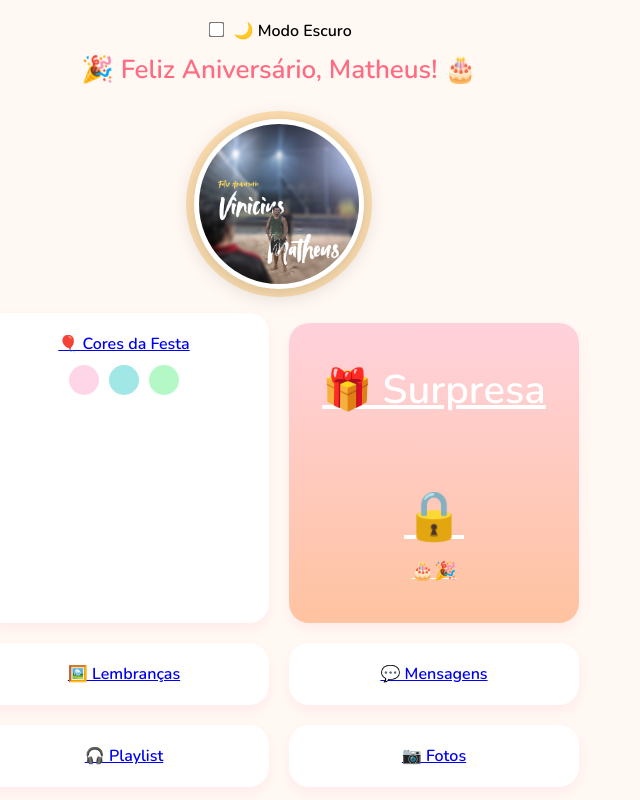
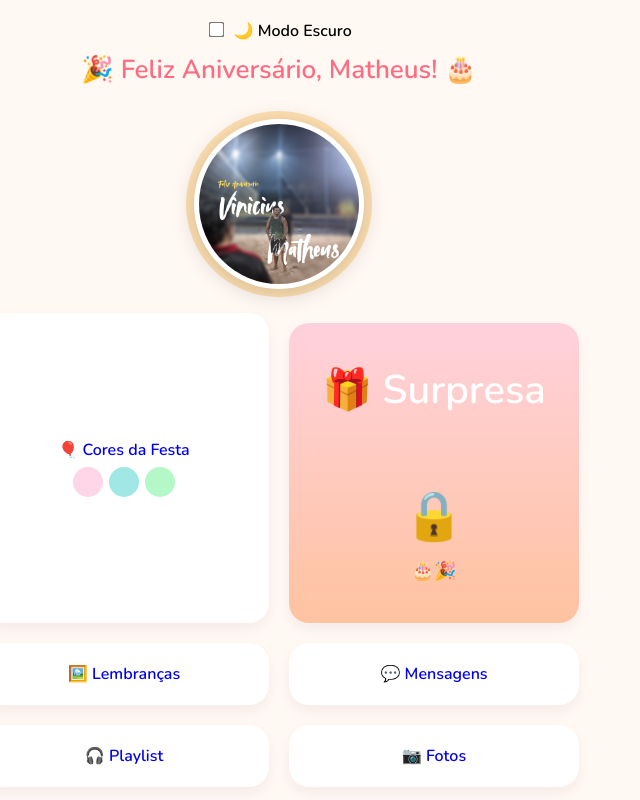
Before and after one commit to DigasDeu/MatheusMarinho, a plain HTML site: page pagina_principal.html in a window 1280 px wide. Shown: the top 800 px of the page, without its empty margins (361-1001 px from the left). Drawn offline with nearby package versions, Linux system fonts and the light colour scheme.

Commit message:
presente

```diff
--- a/pagina_principal.html
+++ b/pagina_principal.html
@@ -21,7 +21,7 @@
 
   <div class="container">
 
-    <a class="button" href="mensagem_para_você.html">
+    <a class="button festa-cores" href="mensagem_para_você.html">
       🎈 Cores da Festa
       <div class="circle-colors">
         <div class="circle c1"></div>
@@ -57,5 +57,21 @@
 
 
   </div>
+
+  <audio id="bg-music" src="keshi - UNDERSTAND Piano Cover Sheets.mp3" autoplay loop></audio>
+
+  <script>
+  window.addEventListener('DOMContentLoaded', function() {
+    const audio = document.getElementById('bg-music');
+    function playAudio() {
+      audio.play();
+      document.removeEventListener('click', playAudio);
+      document.removeEventListener('touchstart', playAudio);
+    }
+    document.addEventListener('click', playAudio);
+    document.addEventListener('touchstart', playAudio);
+  });
+  </script>
+
 </body>
 </html>
--- a/styles.css
+++ b/styles.css
@@ -127,7 +127,7 @@ body:not(:has(#darkToggle:checked)) .header {
 
 body:not(:has(#darkToggle:checked)) .button {
   background-color: #ffffff;
-  box-shadow: 0 6px 12px rgba(255, 192, 203, 0.2);
+  box-shadow: 0 6px 12px rgba(211, 191, 194, 0.2);
 }
 
 body:not(:has(#darkToggle:checked)) .button:hover {
@@ -187,3 +187,17 @@ body:has(#darkToggle:checked) .aod-clock {
 .profile-image:hover {
   box-shadow: 0 8px 32px rgba(0,0,0,0.28), 0 0 0 12px #ffd180;
 }
+.festa-cores,
+.button {
+  display: flex;
+  flex-direction: column;
+  align-items: center;
+  justify-content: center;
+  text-decoration: none;
+}
+.festa-cores .circle-colors {
+  display: flex;
+  gap: 6px;
+  margin-top: 6px;
+  justify-content: center;
+}
```
Also changed, not shown: 1 other file.
